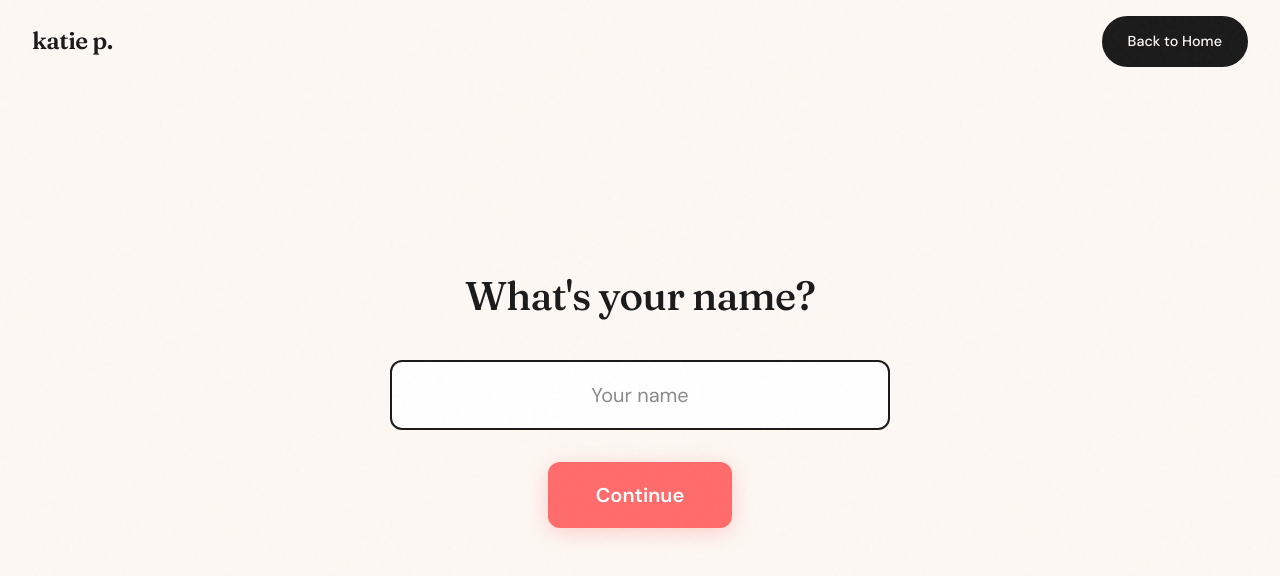
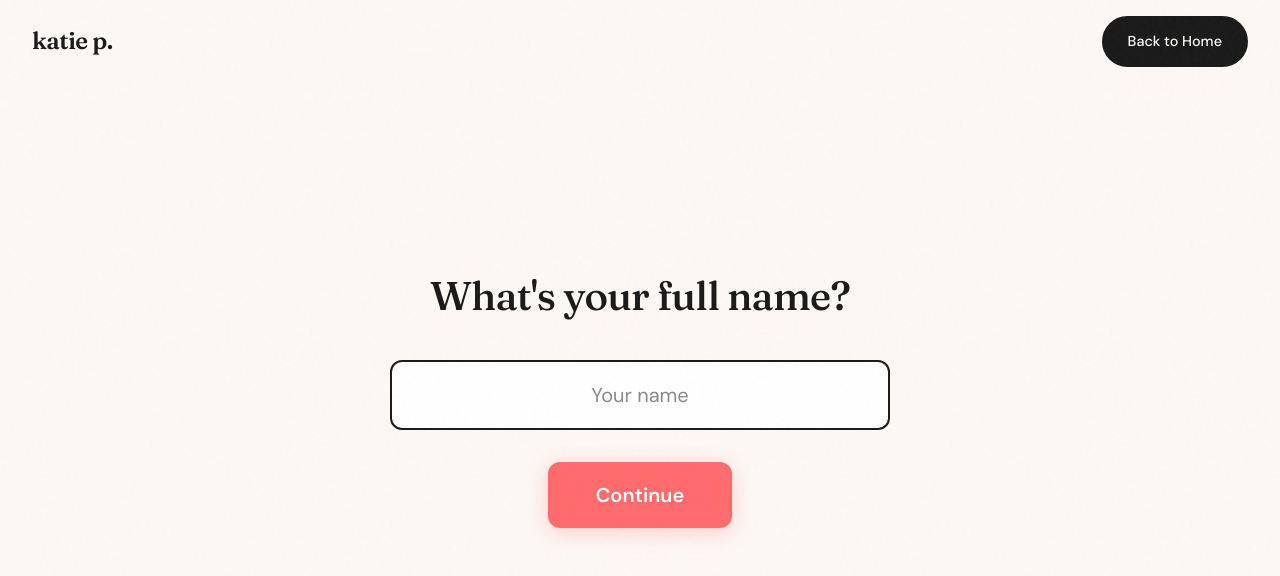
Before and after one commit to kpietrowski/katiep-portfolio, a website: page contact.html in a window 1280 px wide. Drawn offline with Linux system fonts and the light colour scheme.

Commit message:
Change to full name

```diff
--- a/contact.html
+++ b/contact.html
@@ -21,7 +21,7 @@
         <div class="contact-form-container">
             <!-- Step 1: Name -->
             <div class="form-step active" data-step="1">
-                <h2>What's your name?</h2>
+                <h2>What's your full name?</h2>
                 <div class="input-wrapper">
                     <input type="text" id="user-name" placeholder="Your name" autocomplete="name" />
                 </div>
```
